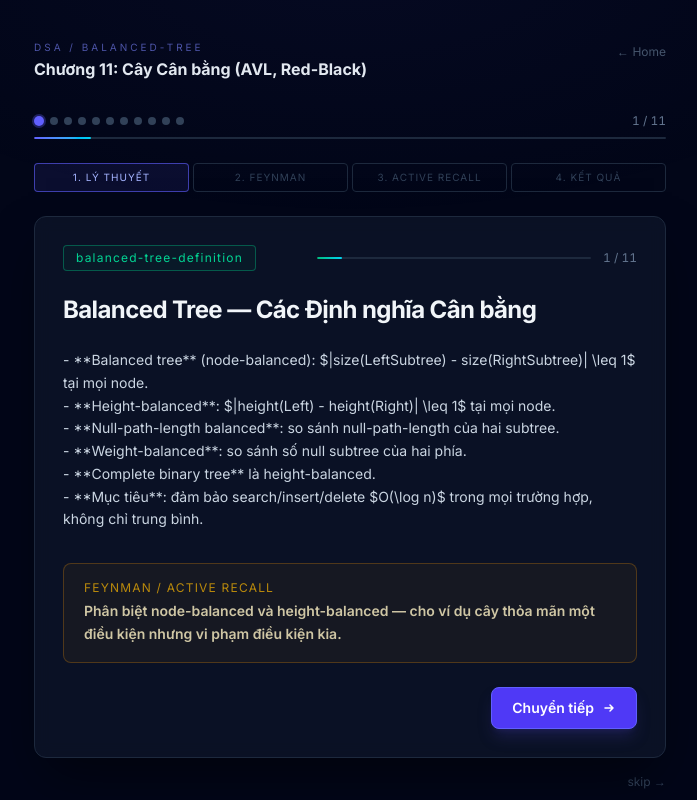
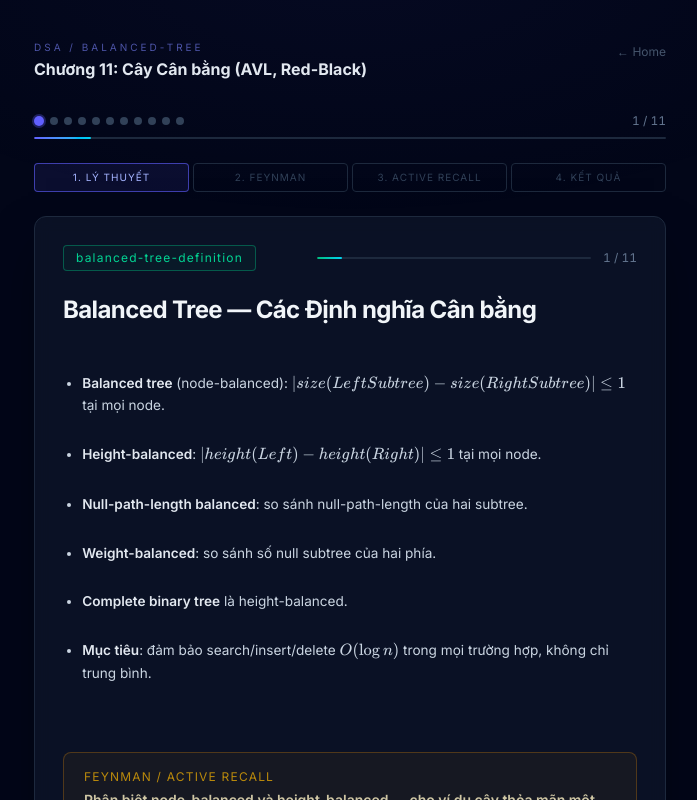
Before and after one commit to luchub-19/dsa-web1.0, a Next.js app: page /learn/balanced-tree in a window 1280 px wide. Shown: the top 800 px of the page, without its empty margins (290-987 px from the left). Built offline with nearby package versions, Linux system fonts and the light colour scheme.

Commit message:
fix div react markdown trong ChunkViewer

```diff
--- a/components/ChunkViewer.tsx
+++ b/components/ChunkViewer.tsx
@@ -1,11 +1,15 @@
 'use client';
 
 import React from 'react';
-// Nếu file types/curriculum.ts báo lỗi đỏ, mày phải vào đó đổi lại interface Chunk cho khớp với JSON
+import ReactMarkdown from 'react-markdown';
+import remarkMath from 'remark-math';
+import rehypeKatex from 'rehype-katex';
+import 'katex/dist/katex.min.css'; // NẾU THIẾU DÒNG NÀY, TOÁN SẼ BỊ VỠ NÁT
+
 import type { Chunk } from '../types/curriculum';
 
 interface ChunkViewerProps {
-  chunk: any; // Tao ép kiểu any tạm thời để bỏ qua lỗi Type mismatch của cái file types rác rưởi kia
+  chunk: any;
   total: number;
   index: number;
 }
@@ -19,13 +23,10 @@ export default function ChunkViewer({
 
   return (
     <article className="chunk-viewer flex flex-col gap-6">
-      {/* ── Header bar ─────────────────────────────────────────── */}
       <header className="flex items-center justify-between gap-4">
         <span className="chunk-id-badge font-mono text-xs tracking-widest px-3 py-1 rounded-sm border border-emerald-500/40 text-emerald-400 bg-emerald-500/5">
           {chunk.id}
         </span>
-
-        {/* Progress */}
         <div className="flex items-center gap-3 flex-1 max-w-xs ml-auto">
           <div
             className="flex-1 h-0.5 bg-slate-800 rounded-full overflow-hidden"
@@ -45,22 +46,25 @@ export default function ChunkViewer({
         </div>
       </header>
 
-      {/* ── Concept title ───────────────────────────────────────── */}
       <h2 className="text-2xl font-bold leading-tight text-slate-100 tracking-tight">
         {chunk.title || chunk.concept}
       </h2>
 
-      {/* ── Theory Content ─────────────────────────────────────────── */}
       <section className="theory-body prose-custom text-slate-300 leading-relaxed text-sm space-y-3 whitespace-pre-wrap">
-        {/* Render text thô hoặc fallback về HTML cũ nếu còn sót data cũ */}
         {chunk.content ? (
-           <div>{chunk.content}</div>
+          <div className="markdown-content">
+            <ReactMarkdown
+              remarkPlugins={[remarkMath]}
+              rehypePlugins={[rehypeKatex]}
+            >
+              {chunk.content}
+            </ReactMarkdown>
+          </div>
         ) : (
-           <div dangerouslySetInnerHTML={{ __html: chunk.theory_html }} />
+          <div dangerouslySetInnerHTML={{ __html: chunk.theory_html }} />
         )}
       </section>
 
-      {/* ── Active recall / Feynman Prompt ─────────────── */}
       <aside className="recall-aside mt-2 rounded-lg border border-amber-500/25 bg-amber-500/5 px-5 py-4">
         <p className="text-xs font-mono text-amber-400/70 uppercase tracking-widest mb-1">
           Feynman / Active Recall
--- a/package.json
+++ b/package.json
@@ -11,7 +11,10 @@
   "dependencies": {
     "next": "16.1.6",
     "react": "19.2.3",
-    "react-dom": "19.2.3"
+    "react-dom": "19.2.3",
+    "react-markdown": "^10.1.0",
+    "rehype-katex": "^7.0.1",
+    "remark-math": "^6.0.0"
   },
   "devDependencies": {
     "@tailwindcss/postcss": "^4",
```
Also changed, not shown: 1 other file (tests, documents, lock files or other folders).
